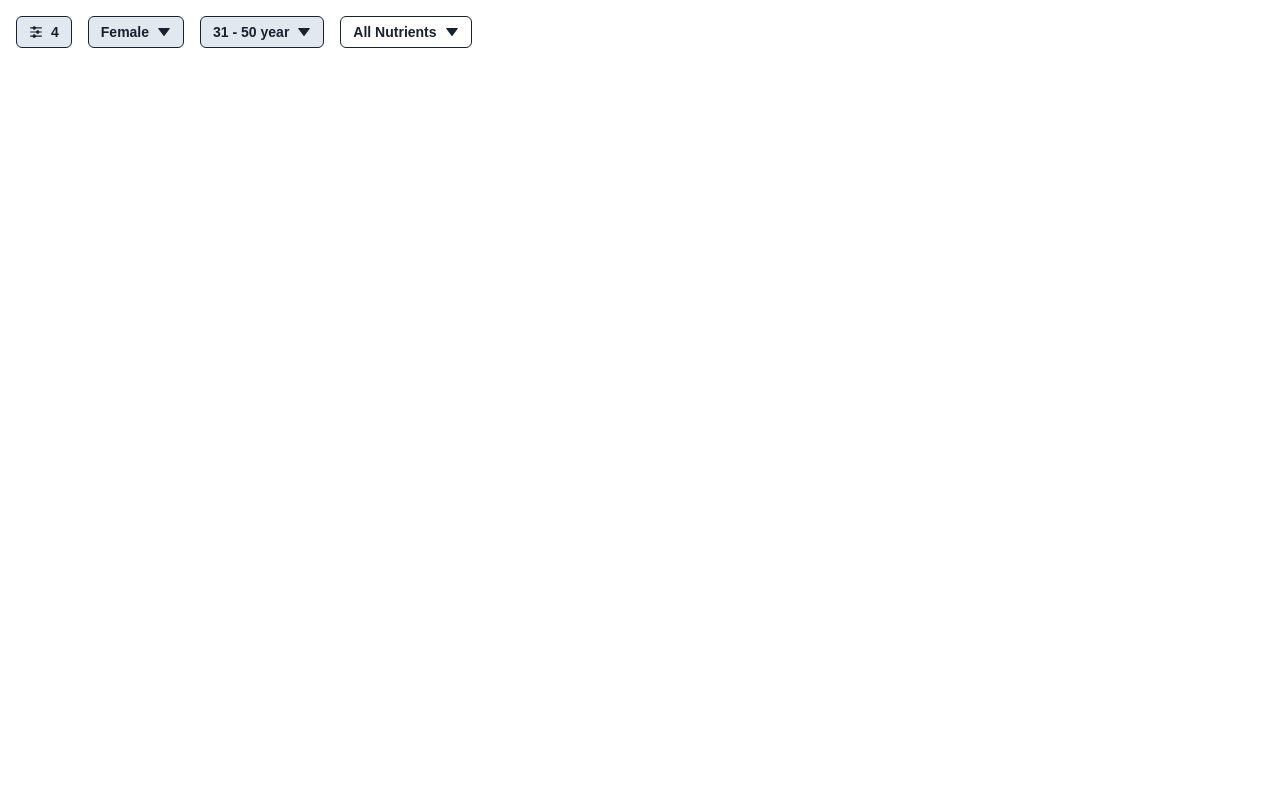
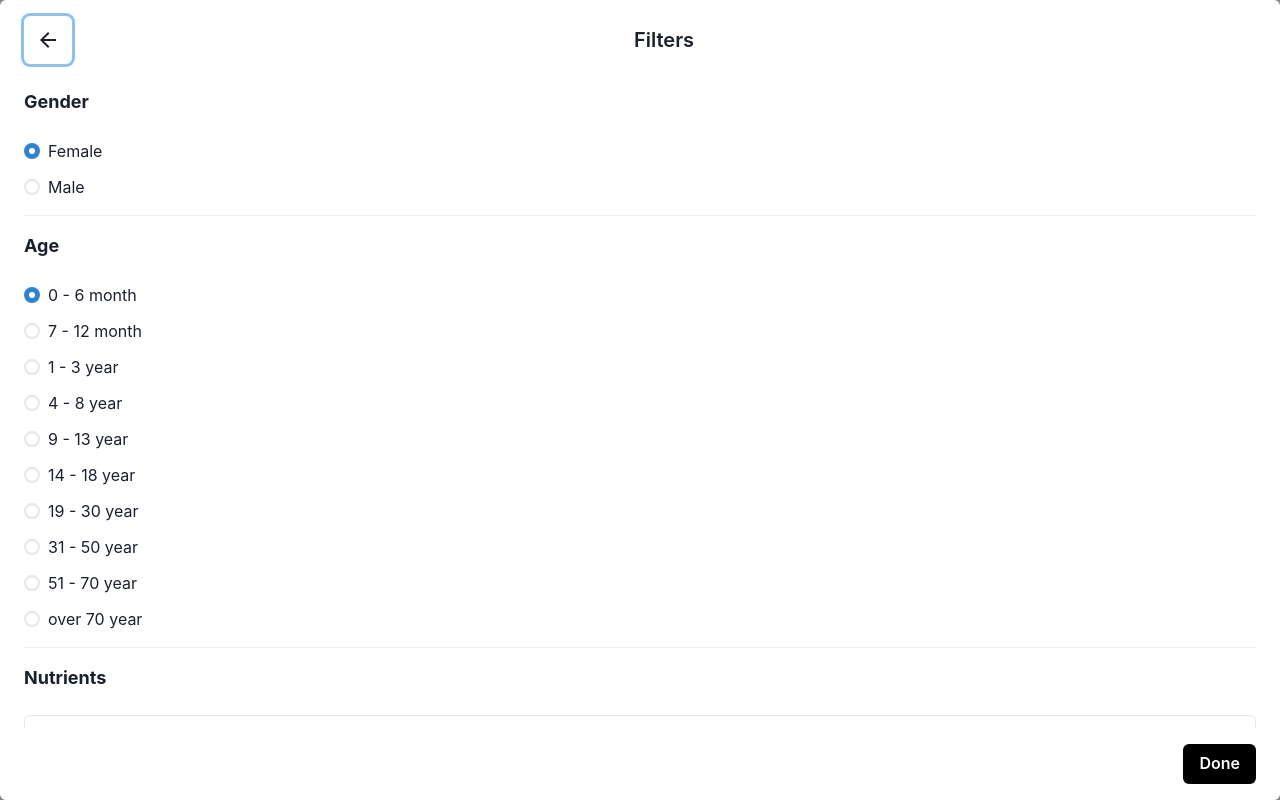
Before and after one commit to hhimanshu/flight-filters, a React (Create React App) app: page / in a window 1280 px wide. Built offline with nearby package versions, Linux system fonts and the light colour scheme.

Commit message:
jump to section - not working

```diff
--- a/src/components/FilterModal/NutrientFilterOptions.tsx
+++ b/src/components/FilterModal/NutrientFilterOptions.tsx
@@ -1,23 +1,15 @@
-import {
-  Box,
-  Icon,
-  Input,
-  InputGroup,
-  InputLeftElement,
-  Stack,
-  Text
-} from "@chakra-ui/react";
-import React, {MutableRefObject, RefObject} from "react";
-import { Checkbox, CheckboxGroup } from "@chakra-ui/react";
-import { CgSearch } from "react-icons/cg";
+import {Box, Checkbox, CheckboxGroup, Icon, Input, InputGroup, InputLeftElement, Stack, Text} from "@chakra-ui/react";
+import React from "react";
+import {CgSearch} from "react-icons/cg";
 
 interface NutrientFilterOptionsProps {
     ref: React.MutableRefObject<HTMLDivElement | undefined>;
 }
-export const NutrientFilterOptions = ({ ref }: NutrientFilterOptionsProps) => {
+
+export const NutrientFilterOptions = () => {
     return (
         <div>
-    <Box ref={ref}>
+            <Box>
                 <Text fontSize="lg" fontWeight="bold">
                     Nutrients
                 </Text>
@@ -25,9 +17,9 @@ export const NutrientFilterOptions = ({ ref }: NutrientFilterOptionsProps) => {
                     <InputGroup>
                         <InputLeftElement
                             pointerEvents="none"
-            children={<Icon as={CgSearch} color="gray.500" />}
+                            children={<Icon as={CgSearch} color="gray.500"/>}
                         />
-          <Input type="text" placeholder="Search Nutrients" />
+                        <Input type="text" placeholder="Search Nutrients"/>
                     </InputGroup>
                 </Box>
                 <Box mt={6}>
--- a/src/components/FilterModal/index.tsx
+++ b/src/components/FilterModal/index.tsx
@@ -3,6 +3,7 @@ import {
   Button,
   Divider,
   Flex,
+  IconButton,
   Modal,
   ModalBody,
   ModalContent,
@@ -11,25 +12,79 @@ import {
   ModalOverlay,
   Text
 } from "@chakra-ui/react";
-import React, {ForwardedRef, MutableRefObject, RefObject} from "react";
-import { IconButton } from "@chakra-ui/react";
-import { ArrowBackIcon } from "@chakra-ui/icons";
-import { GenderFilterOptions } from "./GenderFilterOptions";
-import { AgeFilterOptions } from "./AgeFilterOptions";
-import { NutrientFilterOptions } from "./NutrientFilterOptions";
+import React, {ForwardedRef, forwardRef} from "react";
+import {ArrowBackIcon} from "@chakra-ui/icons";
+import {GenderFilterOptions} from "./GenderFilterOptions";
+import {AgeFilterOptions} from "./AgeFilterOptions";
+import {NutrientFilterOptions} from "./NutrientFilterOptions";
 
 interface FilterModalProps {
   isOpen: boolean;
   onClose: () => void;
-  nutrientRef: React.MutableRefObject<HTMLDivElement | undefined>;
-  focusRef: React.MutableRefObject<HTMLDivElement | undefined>;
+  nutrientRef: React.MutableRefObject<HTMLDivElement | null>;
+  //focusRef: React.MutableRefObject<HTMLDivElement | null>;
 }
-export const FilterModal = ({
+
+export const FilterModal = forwardRef((props: FilterModalProps, ref: ForwardedRef<HTMLDivElement>) => {
+  return (
+      <Modal
+          onClose={props.onClose}
+          size={"full"}
+          isOpen={props.isOpen}
+          scrollBehavior={"inside"}
+          returnFocusOnClose={true}
+      >
+        <ModalOverlay />
+        <ModalContent>
+          <ModalHeader>
+            <Flex alignItems="center">
+              <IconButton
+                  bg={"white"}
+                  size={"lg"}
+                  fontSize="24px"
+                  aria-label="Table Filters"
+                  icon={<ArrowBackIcon />}
+                  onClick={props.onClose}
+              />
+              <Flex width="100%" justify="center">
+                <Text>Filters</Text>
+              </Flex>
+            </Flex>
+          </ModalHeader>
+          <ModalBody>
+            <Box>
+              <GenderFilterOptions />
+              <Divider my={4} />
+              <AgeFilterOptions />
+              <Divider my={4} />
+              <Box ref={ref}>
+                <NutrientFilterOptions />
+              </Box>
+            </Box>
+          </ModalBody>
+          <ModalFooter>
+            <Button bg="black" color="white" variant="solid" onClick={props.onClose}>
+              Done
+            </Button>
+          </ModalFooter>
+        </ModalContent>
+      </Modal>
+  );
+})
+
+
+/*
+export const FilterModal1 = ({
   isOpen,
   onClose,
   nutrientRef,
   focusRef
 }: FilterModalProps) => {
+  useEffect(() => {
+    if(!focusRef) return
+    console.log(`foscusRef = ${focusRef.current}`)
+    focusRef.current?.scrollIntoView({behavior: 'smooth'})
+  }, )
   return (
     <Modal
       onClose={onClose}
@@ -37,7 +92,6 @@ export const FilterModal = ({
       isOpen={isOpen}
       scrollBehavior={"inside"}
       returnFocusOnClose={true}
-      initialFocusRef={focusRef}
     >
       <ModalOverlay />
       <ModalContent>
@@ -62,7 +116,9 @@ export const FilterModal = ({
             <Divider my={4} />
             <AgeFilterOptions />
             <Divider my={4} />
-            <NutrientFilterOptions ref={nutrientRef} />
+            <Box ref={nutrientRef}>
+              <NutrientFilterOptions />
+            </Box>
           </Box>
         </ModalBody>
         <ModalFooter>
@@ -74,3 +130,4 @@ export const FilterModal = ({
     </Modal>
   );
 };
+*/
--- a/src/components/TableFilters.tsx
+++ b/src/components/TableFilters.tsx
@@ -1,21 +1,19 @@
-import React, {MutableRefObject, RefObject, useState} from "react";
+import React, {useState} from "react";
 import {Flex} from "@chakra-ui/react";
 import {TotalFilter} from "./TotalFilter";
 import {GenderFilter} from "./GenderFilter";
 import {AgeFilter} from "./AgeFilter";
 import {NutrientFilter} from "./NutrientFilter";
 import {FilterModal} from "./FilterModal";
-import {useDisclosure} from "@chakra-ui/react";
 
 export const TableFilters = () => {
-    const {isOpen, onOpen, onClose} = useDisclosure();
-    const [focusRef, setFocusRef] = useState<React.MutableRefObject<HTMLDivElement | undefined>>();
-    const nutrientRef: React.MutableRefObject<HTMLDivElement | undefined> = React.useRef<HTMLDivElement>()
+    const [focusRef, setFocusRef] = useState<React.RefObject<HTMLDivElement> | null>();
+    const nutrientRef = React.useRef<HTMLDivElement>(null)
 
-    const handleClick = (ref: React.MutableRefObject<HTMLDivElement | undefined>) => {
+    const handleClick = (ref: React.RefObject<HTMLDivElement>) => {
         setFocusRef(ref);
-        onOpen();
     };
+    const onOpen = () => {}
     return (
         <>
             <Flex gridGap={4} bg={"white"} py={4} px={4} grow={1}>
@@ -33,10 +31,10 @@ export const TableFilters = () => {
                 />
             </Flex>
             <FilterModal
-                isOpen={isOpen}
-                onClose={onClose}
+                isOpen={focusRef !== null}
+                onClose={() => setFocusRef(null)}
                 nutrientRef={nutrientRef}
-                focusRef={nutrientRef}
+                ref={nutrientRef}
             />
         </>
     );
```
Lines whose indentation alone changed are shown as unchanged.
